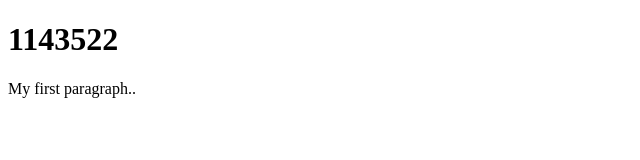
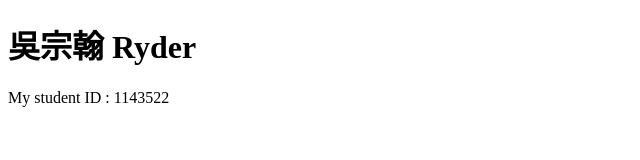
Before and after one commit to Ryder1116/Ryder1116.Github.io, a plain HTML site: page index.html in a window 1280 px wide. Shown: the whole page, without its empty margins (0-640 px from the left). Drawn offline with Linux system fonts and the light colour scheme.

Commit message:
Update index.html with new content

```diff
--- a/index.html
+++ b/index.html
@@ -2,8 +2,8 @@
 <html>
 <body>
 
-<h1>1143522</h1>
-<p>My first paragraph..</p>
+<h1>吳宗翰 Ryder</h1>
+<p>My student ID : 1143522</p>
 
 </body>
 </html>
```
